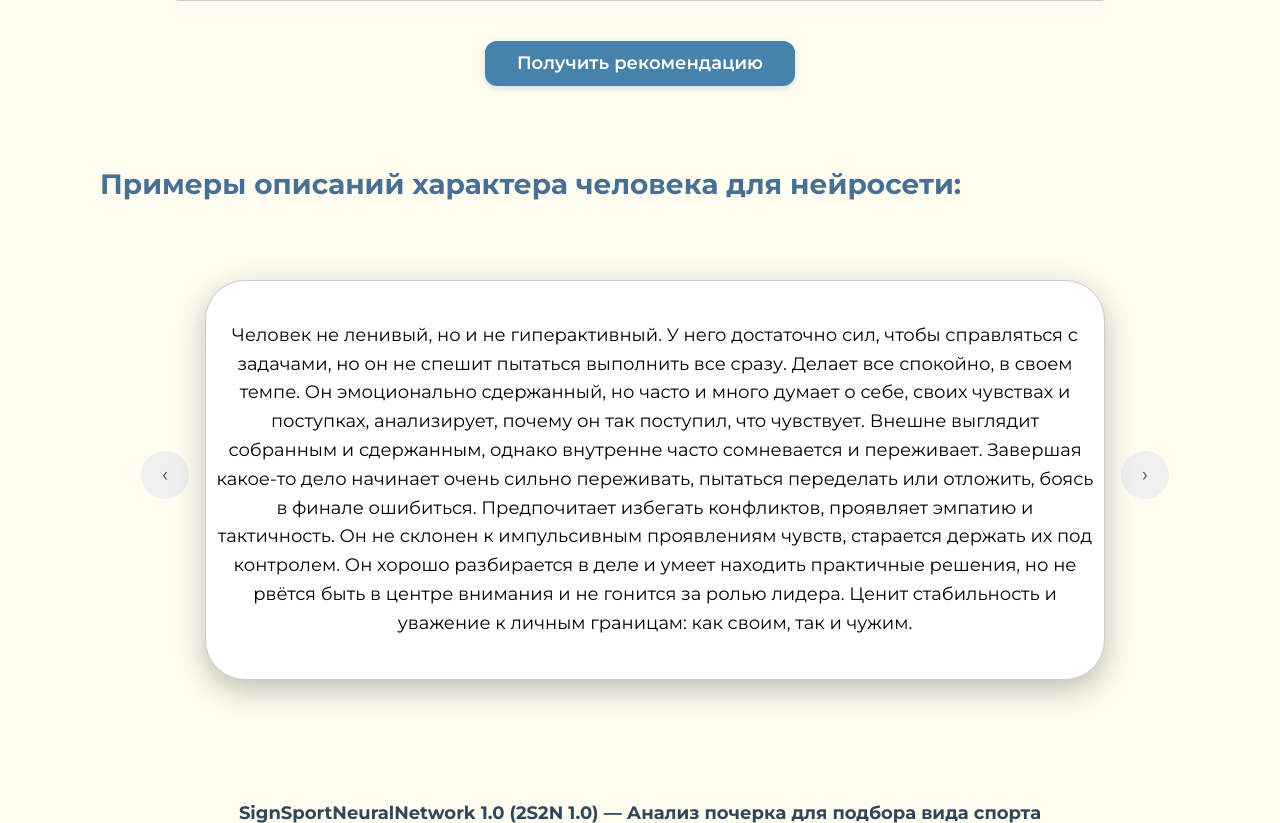
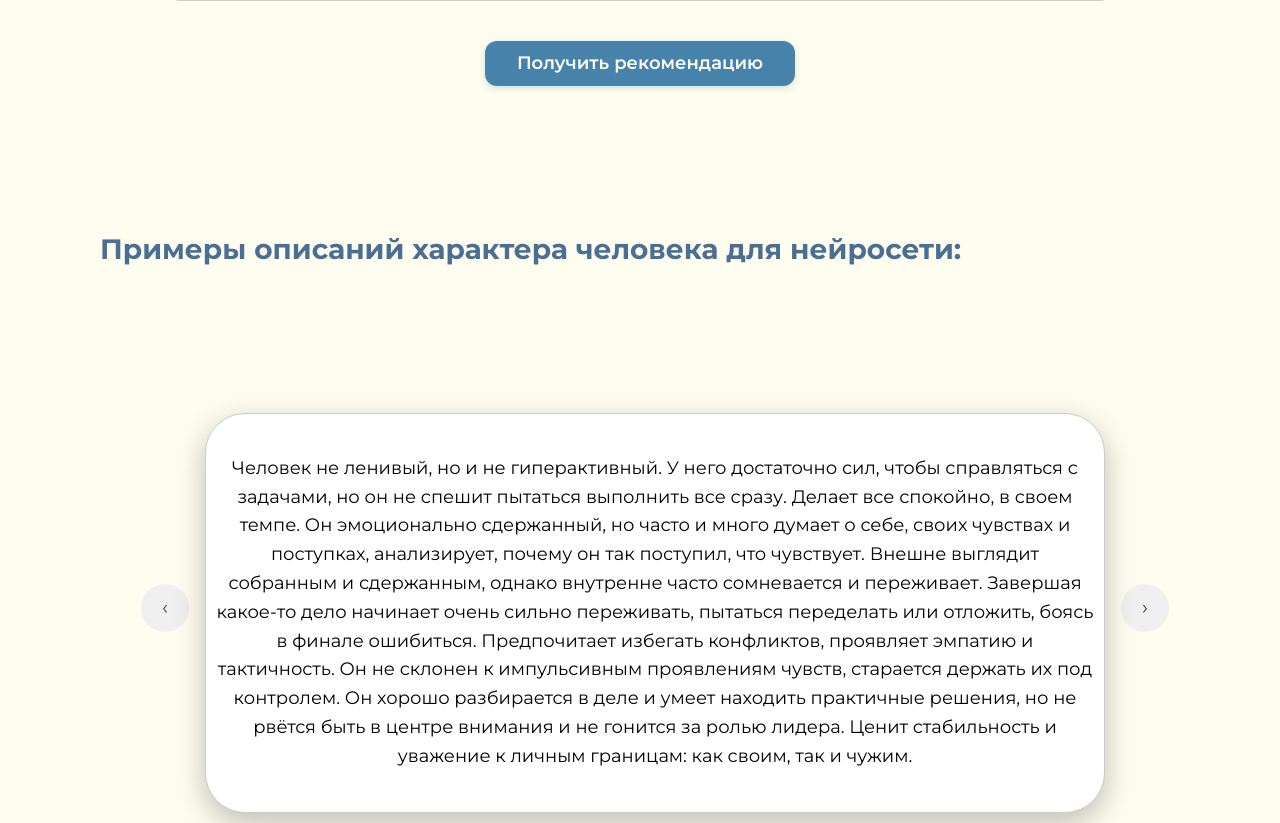
Before and after one commit to Books-Master18/SignSport-1.0, a Flask app: page /analyze in a window 1280 px wide. Shown: the part 553-1376 px from the top of the page. Run offline with Flask 3, Linux system fonts and the light colour scheme.

Commit message:
редактирование заголовка

```diff
--- a/static/css/style.css
+++ b/static/css/style.css
@@ -380,6 +380,11 @@ footer {
 
 /* -------------------------------------------------- */
 
+.page2{
+    padding-top: 65px;
+    padding-bottom: 40px;
+}
+
 .textexample{
     margin-top: 50px;
     color: #496F94;
--- a/templates/neural_network.html
+++ b/templates/neural_network.html
@@ -60,8 +60,10 @@
         <p id="reasonText"></p>
     </div>
 
+    <div class="page2">
+        <p class="textexample">Примеры описаний характера человека для нейросети:</p>
+    </div>
 
-    <p class="textexample">Примеры описаний характера человека для нейросети:</p>
         <div class="carousel-container">
             <button class="arrow left-arrow" id="prevBtn">‹</button>
             <div class="carousel">
```
